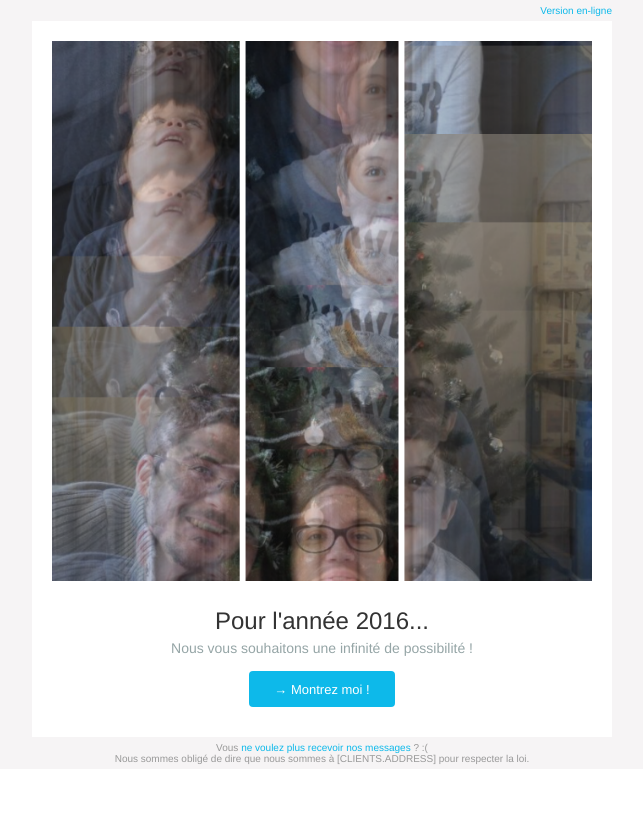
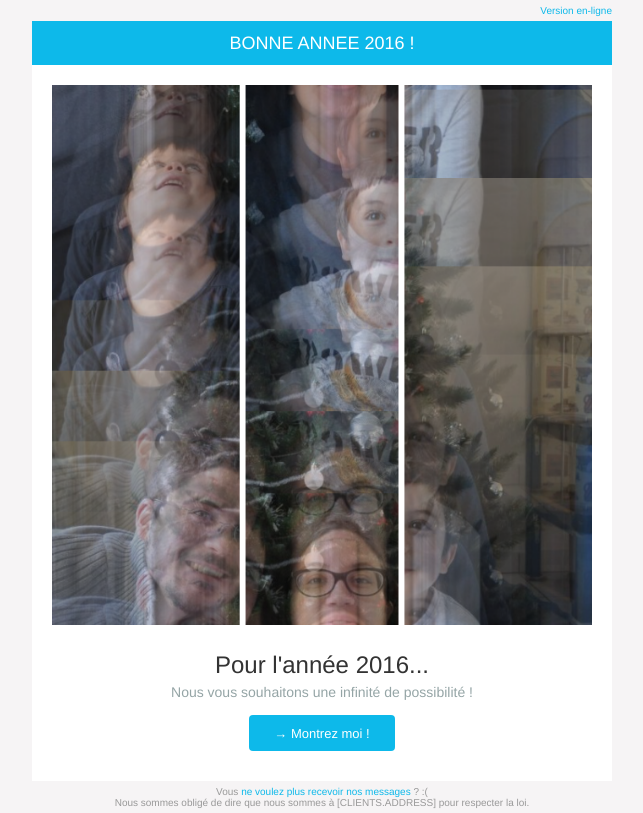
Before and after one commit to morvans/destination2016, a website: page mailing/mailing.html in a window 1280 px wide. Shown: the whole page, without its empty margins (318-961 px from the left). Drawn offline with Linux system fonts and the light colour scheme; files whose address does not match are found by name.

Commit message:
Header "bonne annee"

```diff
--- a/mailing/mailing.html
+++ b/mailing/mailing.html
@@ -3,7 +3,7 @@
 <head>
   <meta content="text/html; charset=utf-8" http-equiv="Content-Type" />
   <meta content="width=device-width, initial-scale=1.0" name="viewport" />
-  <title>Mélangez nous !</title>
+  <title>2016 possibilités</title>
   <style type="text/css">
     /* Client-specific Styles */
     #outlook a {padding:0;} /* Force Outlook to provide a "view in browser" menu link. */
@@ -107,6 +107,29 @@
     </tbody>
   </table>
   <!-- End of preheader --></div>
+
+<div class="block">
+  <!-- start of header -->
+  <table width="100%" bgcolor="#f6f4f5" cellpadding="0" cellspacing="0" border="0" id="backgroundTable" st-sortable="header">
+    <tbody>
+    <tr>
+      <td>
+        <table width="580" bgcolor="#0db9ea" cellpadding="0" cellspacing="0" border="0" align="center" class="devicewidth" hlitebg="edit" shadow="edit">
+          <tbody>
+          <tr>
+            <td width="270" valign="middle" style="font-family: Helvetica, Arial, sans-serif;font-size: 18px; color: #ffffff;line-height: 24px; padding: 10px 0;" align="center" class="menu" st-content="menu">
+              BONNE ANNEE 2016 !
+            </td>
+          </tr>
+          </tbody>
+        </table>
+      </td>
+    </tr>
+    </tbody>
+  </table>
+  <!-- end of header -->
+</div>
+
 <div class="block">
   <!-- image + text -->
   <table bgcolor="#f6f4f5" border="0" cellpadding="0" cellspacing="0" id="backgroundTable" st-sortable="bigimage" width="100%">
```
